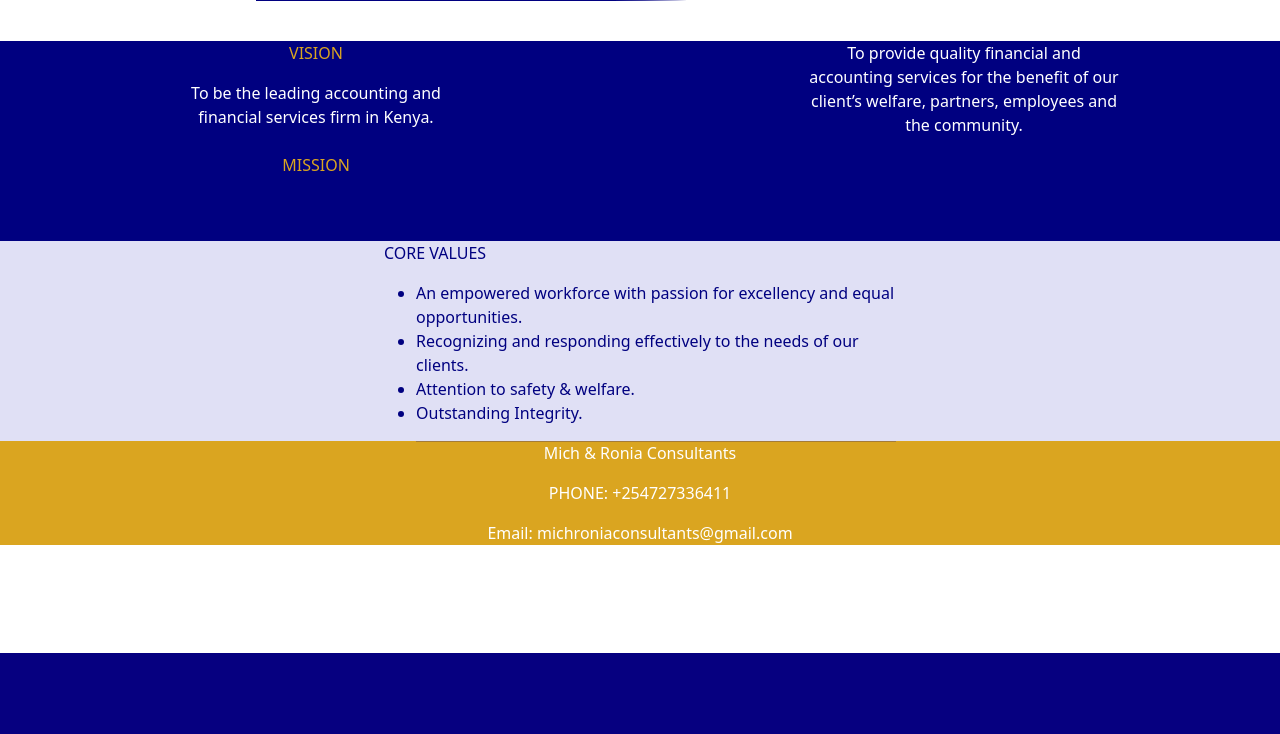
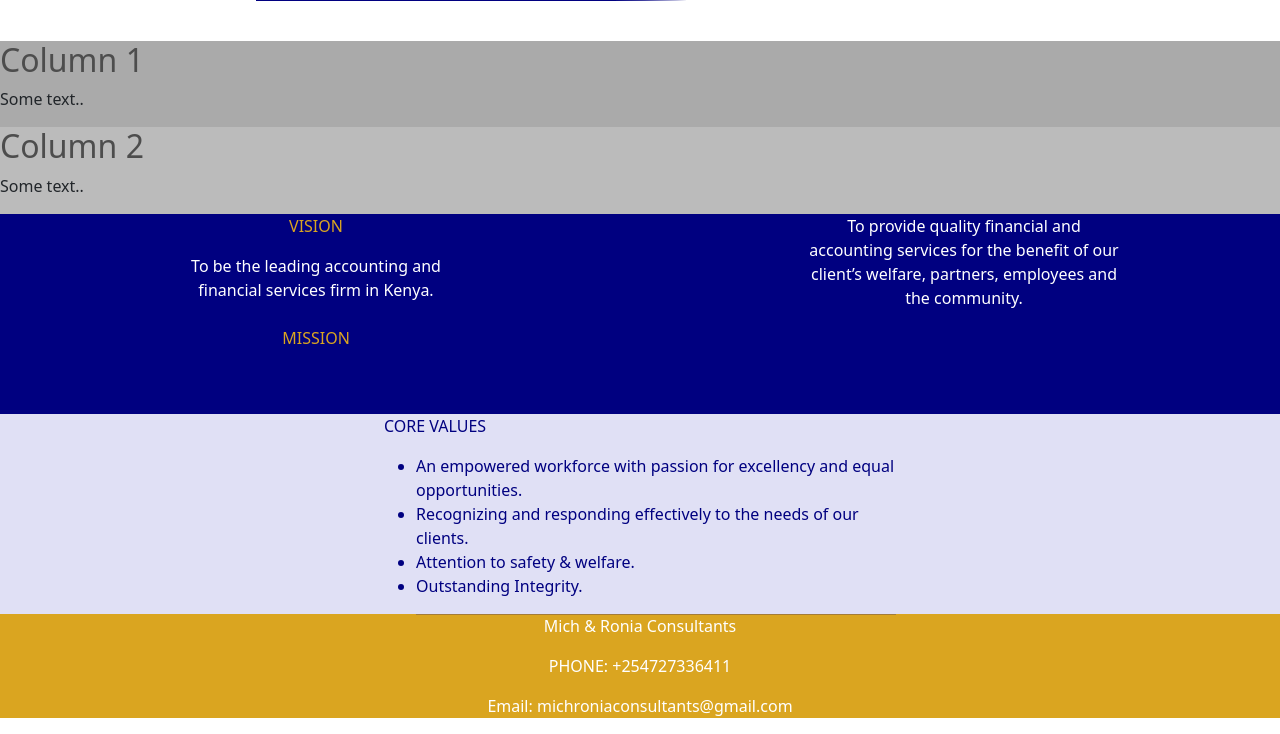
Before and after one commit to Perismuthoni/michronia, a Django app: page /about/ in a window 1280 px wide. Shown: the part 147-881 px from the top of the page. Before the commit the page ends 800 px from the top, so only its background shows below. Run offline with Django 3.2, Linux system fonts and the light colour scheme.

Commit message:
initial commit

```diff
--- a/shop/templates/webfiles/about_us/about_us.html
+++ b/shop/templates/webfiles/about_us/about_us.html
@@ -10,6 +10,17 @@
 {% block about %}
 <br><br>
 <div class="about">
+    <div class="row">
+        <div class="column" style="background-color:#aaa;">
+          <h2>Column 1</h2>
+          <p>Some text..</p>
+        </div>
+        <div class="column" style="background-color:#bbb;">
+          <h2>Column 2</h2>
+          <p>Some text..</p>
+        </div>
+      </div>
+
 
     <div class="about_poster">
 
```
